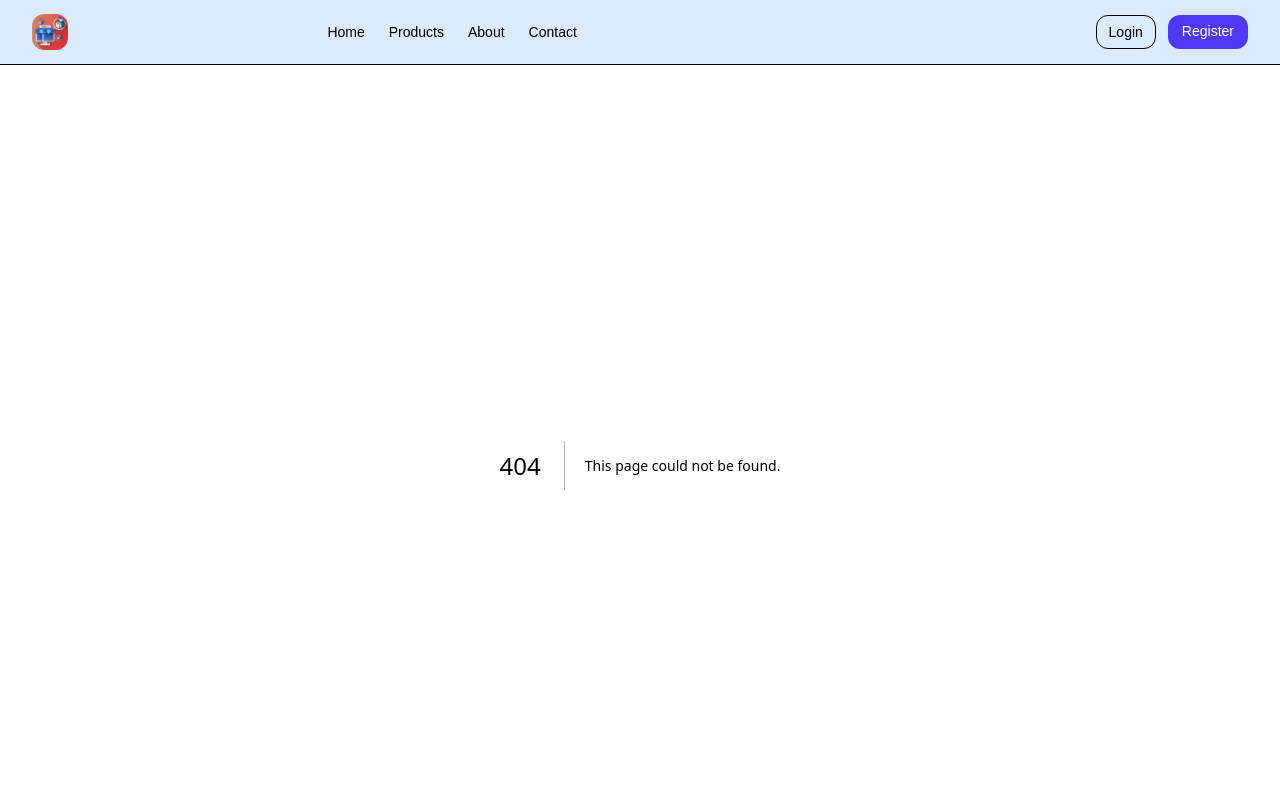
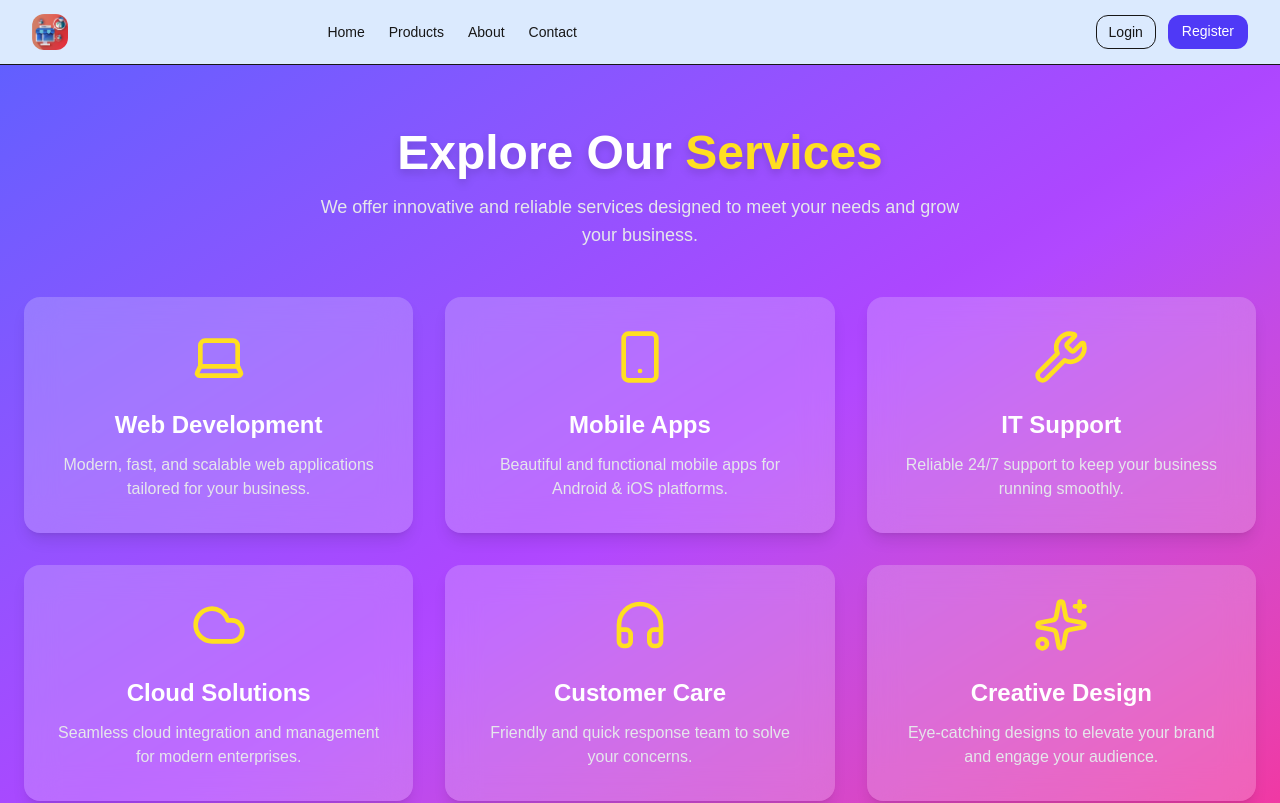
Before and after one commit to prathyou8281/service.app, a Next.js app: page /explore in a window 1280 px wide. Before the commit this address had no page. Shown: the top 803 px of the page. Built offline with nearby package versions, Linux system fonts and the light colour scheme.

Commit message:
explore updatd

```diff
--- a/package.json
+++ b/package.json
@@ -9,6 +9,7 @@
     "lint": "eslint"
   },
   "dependencies": {
+    "framer-motion": "^12.23.16",
     "lucide-react": "^0.544.0",
     "next": "15.5.3",
     "react": "19.1.0",
--- /dev/null
+++ b/src/app/explore/page.tsx
@@ -0,0 +1,72 @@
+"use client";
+
+import { motion } from "framer-motion";
+import { Sparkles, Laptop, Smartphone, Wrench, Cloud, Headphones } from "lucide-react";
+
+const services = [
+  {
+    title: "Web Development",
+    description: "Modern, fast, and scalable web applications tailored for your business.",
+    icon: Laptop,
+  },
+  {
+    title: "Mobile Apps",
+    description: "Beautiful and functional mobile apps for Android & iOS platforms.",
+    icon: Smartphone,
+  },
+  {
+    title: "IT Support",
+    description: "Reliable 24/7 support to keep your business running smoothly.",
+    icon: Wrench,
+  },
+  {
+    title: "Cloud Solutions",
+    description: "Seamless cloud integration and management for modern enterprises.",
+    icon: Cloud,
+  },
+  {
+    title: "Customer Care",
+    description: "Friendly and quick response team to solve your concerns.",
+    icon: Headphones,
+  },
+  {
+    title: "Creative Design",
+    description: "Eye-catching designs to elevate your brand and engage your audience.",
+    icon: Sparkles,
+  },
+];
+
+export default function ExploreServices() {
+  return (
+    <div className="min-h-screen w-full bg-gradient-to-br from-indigo-500 via-purple-500 to-pink-500 py-16 px-6">
+      <div className="max-w-7xl mx-auto text-center">
+        <h1 className="text-5xl font-extrabold text-white drop-shadow-lg mb-4">
+          Explore Our <span className="text-yellow-300">Services</span>
+        </h1>
+        <p className="text-lg text-gray-200 max-w-2xl mx-auto mb-12">
+          We offer innovative and reliable services designed to meet your needs and grow your business.
+        </p>
+
+        {/* Services Grid */}
+        <div className="grid gap-8 sm:grid-cols-2 lg:grid-cols-3">
+          {services.map((service, idx) => (
+            <motion.div
+              key={idx}
+              initial={{ opacity: 0, y: 40 }}
+              whileInView={{ opacity: 1, y: 0 }}
+              transition={{ duration: 0.6, delay: idx * 0.1 }}
+              viewport={{ once: true }}
+              className="bg-white/20 backdrop-blur-lg p-8 rounded-2xl shadow-lg hover:scale-105 transform transition-all cursor-pointer group"
+            >
+              <div className="flex justify-center items-center mb-6">
+                <service.icon className="w-14 h-14 text-yellow-300 group-hover:text-white transition-colors" />
+              </div>
+              <h2 className="text-2xl font-bold text-white mb-3">{service.title}</h2>
+              <p className="text-gray-200">{service.description}</p>
+            </motion.div>
+          ))}
+        </div>
+      </div>
+    </div>
+  );
+}
--- a/src/app/home/page.tsx
+++ b/src/app/home/page.tsx
@@ -38,7 +38,7 @@ export default function Home() {
           {/* Call to action */}
           <div className="flex gap-6 justify-center md:justify-start">
             <a
-              href="/services"
+              href="/explore"
               className="bg-gradient-to-r from-indigo-500 to-purple-500 text-white px-6 py-3 rounded-xl font-semibold shadow-lg hover:opacity-90 transition"
             >
               Explore Services
```
Also changed, not shown: 1 other file (tests, documents, lock files or other folders).
